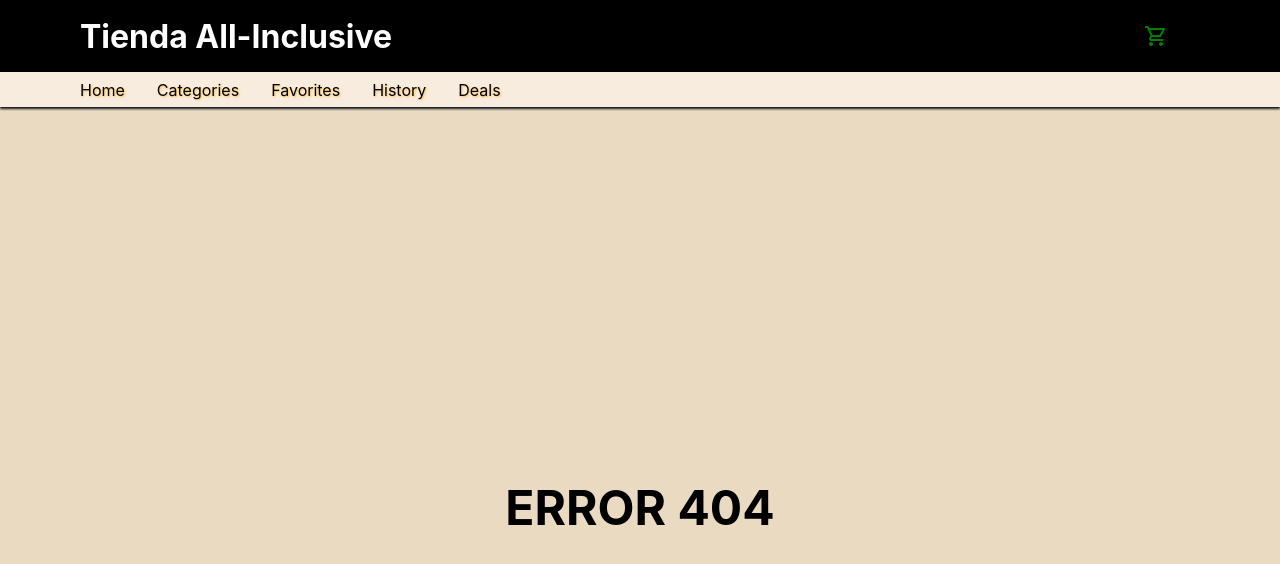
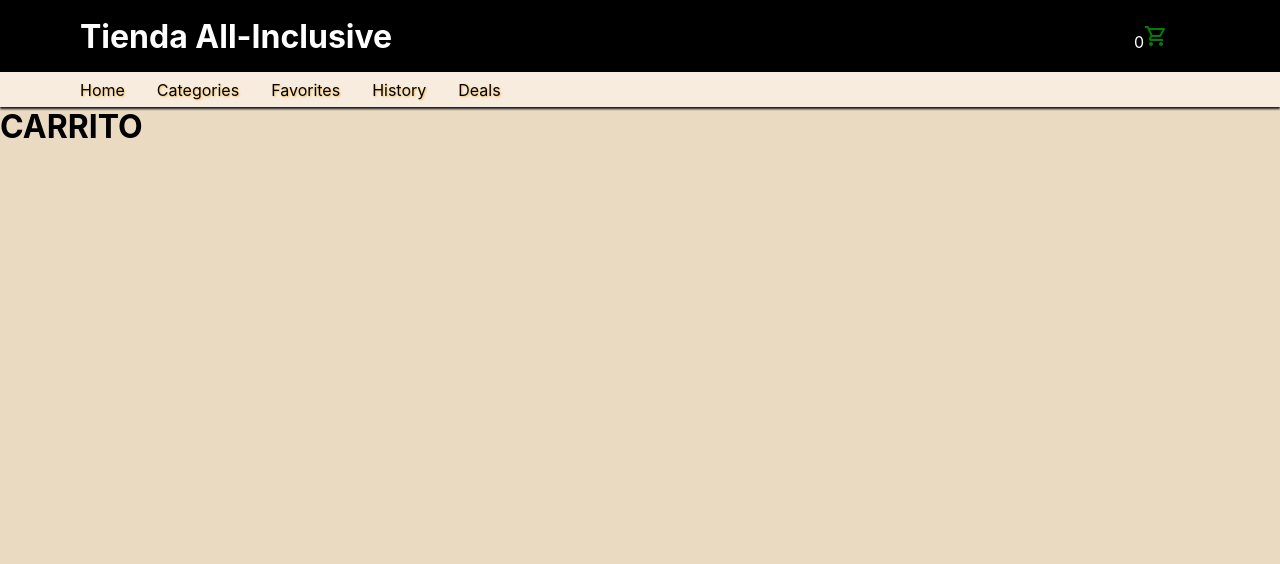
Before and after one commit to thomascastiello/DesafioReactJs-castiello, a React (Create React App) app: page /cart in a window 1280 px wide. Before the commit this address had no page. Shown: the top 564 px of the page. Built offline with nearby package versions, Linux system fonts and the light colour scheme.

Commit message:
Desafio CartContext

```diff
--- a/src/App.js
+++ b/src/App.js
@@ -1,34 +1,16 @@
 import React from 'react'
-import { BrowserRouter, Routes, Route } from 'react-router-dom'
+import { CartProvider } from './components/context/useContext'
+import Router from './components/Router'
 
 
-import Header from './components/Header'
-// import ItemListContainer from './components/ItemListContainer'
-import ItemDetailContainer from './components/ItemDetailContainer'
-import ItemListContainer from './components/ItemListContainer'
-import CategoriesContainer from './components/CategoriesContainer'
 
 function App() {
   return (
-    <BrowserRouter>
-      <div className="App">
-        <Header />
-        <Routes>
-          <Route path="/" element={<ItemListContainer />} />
-          <Route path="/category/:categoryId" element={<ItemListContainer />} />
-          <Route path="/product/:id" element={<ItemDetailContainer />} />
-          <Route path="/categories" element={<CategoriesContainer />} />
-          <Route
-            path="*"
-            element={
-              <div className="error404">
-                <h1>Error 404</h1>
-              </div>
-            }
-          />
-        </Routes>
-      </div>
-    </BrowserRouter>
+    <>
+    <CartProvider>
+      <Router />
+    </CartProvider>
+    </>
   )
 }
 
--- a/src/assets/css/main.css
+++ b/src/assets/css/main.css
@@ -642,3 +642,7 @@ a {
   font-weight: bold;
   text-transform: uppercase;
 }
+
+.itemsInCart{
+  color: white
+}
--- /dev/null
+++ b/src/components/Cart.jsx
@@ -0,0 +1,26 @@
+import React, { useContext } from "react";
+import { CartContext } from "./context/useContext"
+
+
+const Cart = () => {
+    const { items, addItems} = useContext(CartContext);
+
+    return (
+    <div className="container">
+        <h1>CARRITO</h1>
+        {
+            items.map ((item) => (
+                <div key={item.id}>
+                    <br />
+                    <h2>{item.qty} * {item.name}</h2>
+                    <h5>{item.price}</h5>
+                </div>
+
+            ))
+        }
+
+    </div>
+  )
+}
+
+export default Cart
--- a/src/components/CartWidget.jsx
+++ b/src/components/CartWidget.jsx
@@ -1,10 +1,21 @@
-import React from 'react';
+import React, { useContext } from 'react';
 import { ShoppingCartOutlined } from '@mui/icons-material';
+import { CartContext } from './context/useContext';
 
-function CartWidget() {
+const CartWidget = () => {
+    const {items} = useContext(CartContext)
+    let itemsIncart = 0;
+
+    items.map((item) => {
+        itemsIncart = itemsIncart + item.qty;
+    })
+
+
     return (
-        <div className="cart-widget">
-            <i className="bi bi-cart3"><ShoppingCartOutlined style={{color:"green"}}></ShoppingCartOutlined></i>
+        <div>
+            <div className="cart-widget itemsInCart">
+            {itemsIncart}<i className="bi bi-cart3"><ShoppingCartOutlined style={{color:"green"}}></ShoppingCartOutlined></i>
+            </div>
         </div>
 
     )
--- a/src/components/ItemCount.jsx
+++ b/src/components/ItemCount.jsx
@@ -8,7 +8,7 @@ function CountButton(props){
   )
 
 }
-const ItemCount = ({stock, initial, onAdd}) => {
+const ItemCount = ({item, stock, initial, addItem}) => {
   const [qty, setQty] = useState(initial);
 
   const sumaQty = () => {
@@ -34,7 +34,7 @@ const ItemCount = ({stock, initial, onAdd}) => {
           </div>
           {
             qty > 0 ?
-            <div className='add-to-cart' onClick={() => onAdd()}>
+            <div className='add-to-cart' onClick={() => addItem(qty)}>
             <button>
               <span className="button_top">Add To Cart</span>
             </button>
--- a/src/components/ItemDetail.jsx
+++ b/src/components/ItemDetail.jsx
@@ -1,13 +1,12 @@
-import React, {useState} from "react";
+import React, {useState, useContext} from "react";
 import ItemCount from "./ItemCount";
 import {Link} from 'react-router-dom'
+import { CartContext } from "./context/useContext";
 
-const ProductDetail = ({title, price, image, description}) => {
+const ProductDetail = ({product, title, price, image, description}) => {
     const [add, setAdd] = useState(false)
 
-    const onAdd = () => {
-        setAdd(!add)
-    }
+    const { addItem } = useContext(CartContext)
 
     return (
         <div className="product-detail">
@@ -37,7 +36,7 @@ const ProductDetail = ({title, price, image, description}) => {
                     </button>
                     </div>
                     :
-                    <ItemCount initial={1} stock={10} onAdd={onAdd}/>
+                    <ItemCount initial={1} item={product} stock={10} addItem={addItem}/>
                 }
             <Link to="/cart">
             <div className='add-to-cart'>
--- /dev/null
+++ b/src/components/Router.jsx
@@ -0,0 +1,35 @@
+import React from 'react'
+import { BrowserRouter, Routes, Route } from 'react-router-dom'
+import Cart from './Cart'
+import CategoriesContainer from './CategoriesContainer'
+import Header from './Header'
+import ItemDetailContainer from './ItemDetailContainer'
+import ItemListContainer from './ItemListContainer'
+
+
+const Router = () => {
+  return (
+    <BrowserRouter>
+    <div className="App">
+      <Header/>
+      <Routes>
+        <Route path="/" element={<ItemListContainer />} />
+        <Route path="/category/:categoryId" element={<ItemListContainer />} />
+        <Route path="/product/:id" element={<ItemDetailContainer />} />
+        <Route path="/categories" element={<CategoriesContainer />} />
+        <Route path="/cart" element={<Cart/>} />
+        <Route
+          path="*"
+          element={
+            <div className="error404">
+              <h1>Error 404</h1>
+            </div>
+          }
+        />
+      </Routes>
+    </div>
+  </BrowserRouter>
+  )
+}
+
+export default Router
--- /dev/null
+++ b/src/components/context/useContext.jsx
@@ -0,0 +1,28 @@
+import React, { createContext, useState } from 'react'
+
+export const CartContext = createContext ([])
+
+export const CartProvider = ({ children }) => {
+    const [items, setItems] = useState([])
+
+    const isInCart = (id) => {
+        const found = items.find (item => item.id === id);
+        return found
+
+    }
+
+    const addItems = (item, qty) => {
+        isInCart(item.id)
+        ?
+        setItems()
+        :
+        setItems([...items, { id: item.id, name: item.title, price: item.price , qty: qty }]);
+
+    }
+
+    return (
+        <CartContext.Provider value={{ items, addItems }}>
+            {children}
+        </CartContext.Provider>
+    )
+}
```
Also changed, not shown: src/App.jsx (added, +35 -0 lines).
